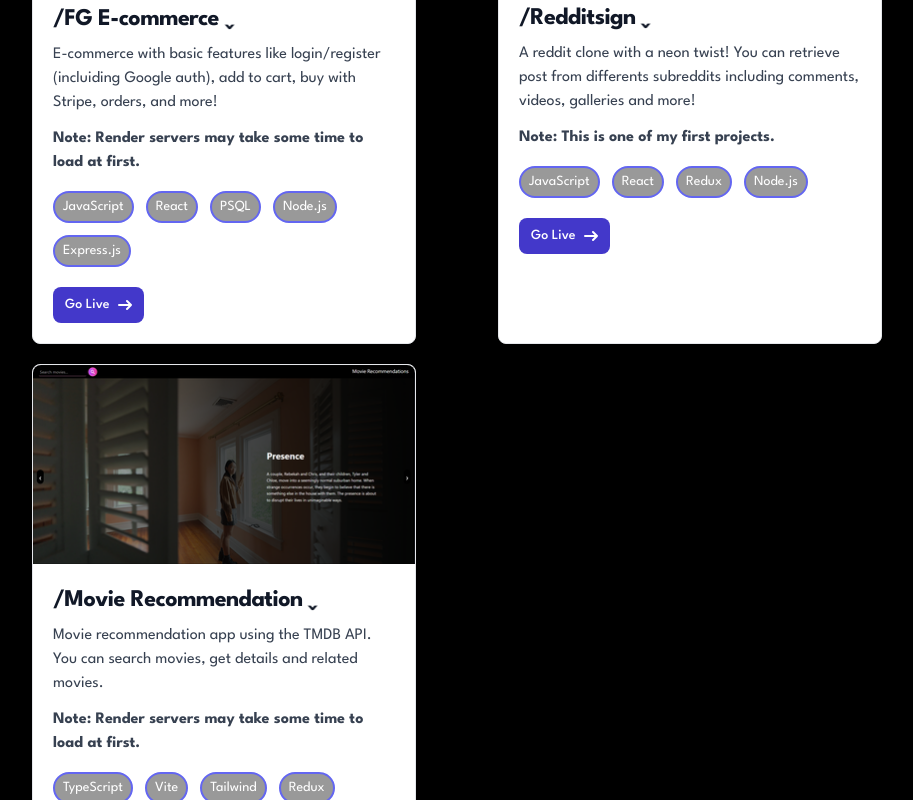
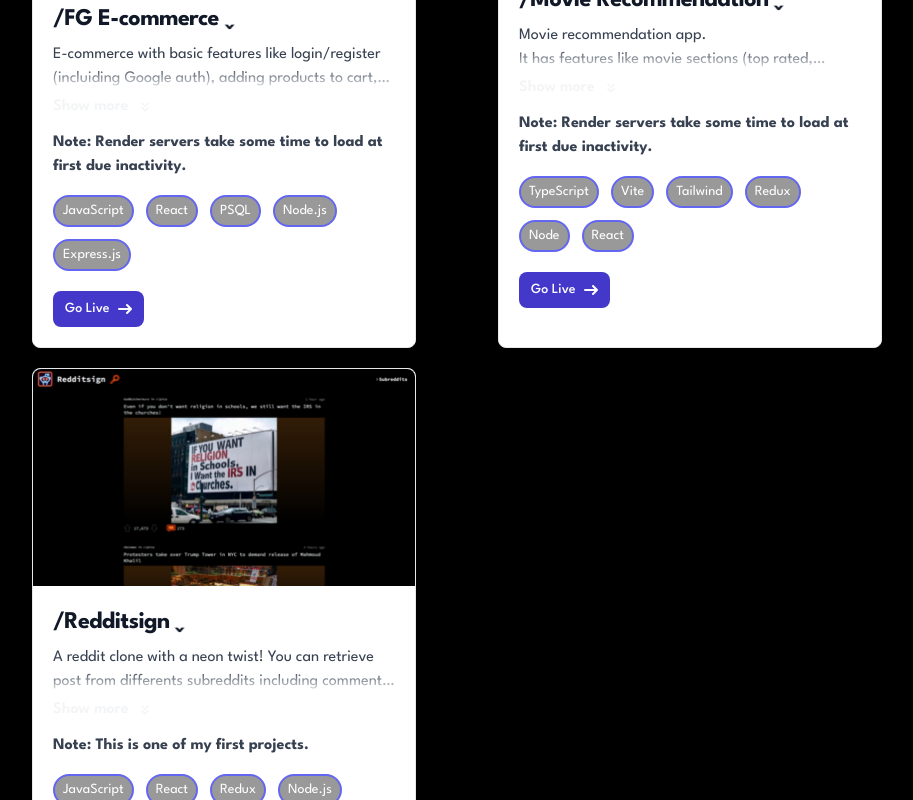
Before and after one commit to FrancoGutierrez23/fg-portfolio, a React (Create React App) app: page / in a window 1280 px wide. Shown: the part 1180-1980 px from the top of the page, without its empty margins (183-1096 px from the left). Built offline with nearby package versions, Linux system fonts and the light colour scheme.

Commit message:
Improves translations and add effects to proyects.

```diff
--- a/src/components/About.jsx
+++ b/src/components/About.jsx
@@ -13,7 +13,7 @@
       <p className="pl-4 mt-4">
         <span className="text-indigo-500">{t("description")}</span>:{" "}
         <span className="text-white pl-1">
-          "{t("After spending a few years programming small projects as a hobby, I decided to formalize my knowledge by taking courses that taught a full set of cohesive skills. I'm excited to demonstrate my abilities and collaborate on innovative projects.")}"
+          "{t("aboutDescription")}"
         </span>
         ,
       </p>
--- /dev/null
+++ b/src/components/ProjectDescription.jsx
@@ -0,0 +1,48 @@
+import React, { useState } from "react";
+import { useTranslation } from "react-i18next";
+import {
+  MdKeyboardDoubleArrowDown,
+  MdKeyboardDoubleArrowUp,
+} from "react-icons/md";
+
+const ProjectDescription = ({ description }) => {
+  const [isExpanded, setIsExpanded] = useState(false);
+  const { t } = useTranslation();
+
+  return (
+    <div className="relative">
+      {/* Container for the text and fade effect */}
+      <div className="relative">
+        <p
+          className={`mb-3 text-gray-700 dark:text-gray-300 ${
+            !isExpanded ? "line-clamp-2" : ""
+          }`}
+          style={{ whiteSpace: "pre-line" }}
+        >
+          {description}
+        </p>
+        {!isExpanded && (
+          <div className="absolute bottom-0 left-0 right-0 h-6 bg-gradient-to-t from-white dark:from-gray-800 pointer-events-none" />
+        )}
+      </div>
+      {/* Toggle button */}
+      <div className="relative">
+        <button
+          onClick={() => setIsExpanded(!isExpanded)}
+          className="text-gray-100 absolute -top-2 font-semibold focus:outline-none hover:scale-105 transition"
+        >
+          <div className="flex gap-2 items-center">
+            {isExpanded ? t("Show less") : t("Show more")}
+            {isExpanded ? (
+              <MdKeyboardDoubleArrowUp />
+            ) : (
+              <MdKeyboardDoubleArrowDown />
+            )}
+          </div>
+        </button>
+      </div>
+    </div>
+  );
+};
+
+export default ProjectDescription;
--- a/src/components/Projects.jsx
+++ b/src/components/Projects.jsx
@@ -1,10 +1,11 @@
+// IMPORTS
 import React from "react";
 import EcommerceImg from "./assets/E-commerce_img.png";
 import RedditsignImg from "./assets/Redditsign_img.png";
 import MovieRecommendationImg from './assets/MovieRecommendation_img.png';
 import { useTranslation } from "react-i18next";
-
-
+import ProjectDescription from './ProjectDescription';
+//
 
 const Projects = () => {
   const { t } = useTranslation();
@@ -13,38 +14,39 @@
     {
       img: EcommerceImg,
       title: "FG E-commerce",
-      description:
-        t("E-commerce with basic features like login/register (including Google auth), add to cart, buy with Stripe, orders, and more!"),
+      description: t("eCommerceDescription"),
       url: "https://e-commerce-pp.onrender.com",
-      note: t("Render servers may take some time to load at first."),
+      note: t("RenderNote"),
       usedStack: ["JavaScript", "React", "PSQL", "Node.js", "Express.js"],
-    },
-    {
-      img: RedditsignImg,
-      title: "Redditsign",
-      description: t("A reddit clone with a neon twist! You can retrieve post from differents subreddits including comments, videos, galleries and more!"),
-      url: "https://redditsign.netlify.app",
-      note: t("This is one of my first projects."),
-      usedStack: ["JavaScript", "React", "Redux", "Node.js"],
     },
     {
       img: MovieRecommendationImg,
       title: "Movie Recommendation",
       description:
-        t("Movie recommendation app using the TMDB API. You can search movies, get details and related movies."),
+        t("MovieRecoDescription"),
         url: "https://movie-recommendation-fg.netlify.app",
-        note: t("Render servers may take some time to load at first."),
+        note: t("RenderNote"),
         usedStack: ["TypeScript", "Vite", "Tailwind", "Redux", "Node", "React"]
-    }
+    },
+    {
+      img: RedditsignImg,
+      title: "Redditsign",
+      description: t("RedditsignDescription"),
+      url: "https://redditsign.netlify.app",
+      note: t("This is one of my first projects."),
+      usedStack: ["JavaScript", "React", "Redux", "Node.js"],
+    },
   ];
 
   return (
     <div className="flex bg-black items-center flex-col w-full">
+      {/* Section title */}
       <h3 className="text-white text-2xl w-full">Franco / {t("Projects")} /</h3>
 
       <div className="flex flex-wrap w-full justify-between gap-3 flex-col xmd:flex-row bg-black pt-3">
         {ProjectsData.map((project) => (
           <div className="xmd:max-w-sm max-w-md mb-2 w-full bg-white border border-gray-200 rounded-lg shadow-sm dark:bg-gray-800 dark:border-gray-700">
+            {/* Image */}
             <a href={project.url} target="blank w-full">
               <img
                 className="rounded-t-lg w-full"
@@ -52,6 +54,7 @@
                 alt={project.title}
               />
             </a>
+            {/* Project title */}
             <div className="p-5">
               <a href={project.url} target="blank">
                 <h5 className="mb-2 text-2xl font-bold tracking-tight text-gray-900 dark:text-white">
@@ -59,17 +62,19 @@
                   <span className="inline-block rotate-180">^</span>
                 </h5>
               </a>
-              <p className="mb-3 text-gray-700 dark:text-gray-400">
-                {project.description}
-              </p>
-              <p className="mb-4 text-gray-700 dark:text-gray-400 font-bold">
+              {/* Description */}
+              <ProjectDescription description={project.description} />
+              {/* Note */}
+              <p className="mb-4 mt-10 text-gray-700 dark:text-gray-400 font-bold">
                 {t("Note")}: {project.note}
               </p>
+              {/* Used stack */}
               <div className="flex flex-wrap gap-3 mb-2">
                 {project.usedStack.map((tech) => (
                   <span className="text-white text-sm bg-black bg-opacity-40 border-2 border-indigo-500 rounded-2xl px-2 py-1">{tech}</span>
                 ))}
               </div>
+              {/* Go live button */}
               <a
                 href={project.url}
                 target="blank"
--- a/src/i18n.js
+++ b/src/i18n.js
@@ -14,14 +14,21 @@
       "description": "description",
       "years_old": "years_old",
       "location": "location",
-      "After spending a few years programming small projects as a hobby, I decided to formalize my knowledge by taking courses that taught a full set of cohesive skills. I'm excited to demonstrate my abilities and collaborate on innovative projects.": "After spending a few years programming small projects as a hobby, I decided to formalize my knowledge by taking courses that taught a full set of cohesive skills. I'm excited to demonstrate my abilities and collaborate on innovative projects.",
 
-      "E-commerce with basic features like login/register (including Google auth), add to cart, buy with Stripe, orders, and more!": "E-commerce with basic features like login/register (incluiding Google auth), add to cart, buy with Stripe, orders, and more!",
+      "Show more": "Show more",
+      "Show less": "Show less",
+
+      "aboutDescription": "After spending a few years programming small projects as a hobby, I decided to formalize my knowledge by taking courses that taught a full set of cohesive skills. I'm excited to demonstrate my abilities and collaborate on innovative projects.",
+
+      "eCommerceDescription": "E-commerce with basic features like login/register (incluiding Google auth), adding products to cart, Stripe's checkout, check orders, and more.\n\nThis was my first full-stack project, which used different deployments for the frontend and server, as well as a SQL database in the cloud, all powered by Render.\n\nThis project helped me better understand concepts like integrating different parts of the application, handling error and loading states, authentication, input security, and much more.",
       "Note": "Note",
-      "Render servers may take some time to load at first.": "Render servers may take some time to load at first.",
-      "A reddit clone with a neon twist! You can retrieve post from differents subreddits including comments, videos, galleries and more!": "A reddit clone with a neon twist! You can retrieve post from differents subreddits including comments, videos, galleries and more!",
+      "RenderNote": "Render servers take some time to load at first due inactivity.",
+
+      "MovieRecoDescription": "Movie recommendation app.\nIt has features like movie sections (top rated, upcoming, popular, etc.), search bar, modal with details about selected movies, and of course, recommendations based on your choices.\n\nThis project particularly helped me sharpen my knowledge of TypeScript, Tailwind, and Redux.",
+
+      "RedditsignDescription": "A reddit clone with a neon twist! You can retrieve post from differents subreddits including comments, videos, galleries and more!",
       "This is one of my first projects.": "This is one of my first projects.",
-      "Movie recommendation app using the TMDB API. You can search movies, get details and related movies.": "Movie recommendation app using the TMDB API. You can search movies, get details and related movies.",
+
       "Go Live": "Go Live",
       "MyStack": "MyStack",
 
@@ -32,8 +39,6 @@
       "Your name": "Your name",
       "Your message": "Your message",
       "Send": "Send",
-
-
     }
   },
   es: {
@@ -48,14 +53,22 @@
       "description": "descripción",
       "years_old": "edad",
       "location": "ubicación",
-      "After spending a few years programming small projects as a hobby, I decided to formalize my knowledge by taking courses that taught a full set of cohesive skills. I'm excited to demonstrate my abilities and collaborate on innovative projects.": "Tras pasar unos años programando pequeños proyectos como hobby, decidí consolidar formalmente mis conocimientos con cursos que me enseñaron un conjunto completo de habilidades cohesivas. Estoy preparado y ansioso de poder demostrar mis habilidades y colaborar en proyectos innovadores.",
 
-      "E-commerce with basic features like login/register (including Google auth), add to cart, buy with Stripe, orders, and more!": "E-commerce  con funciones básicas como iniciar sesión/registro (incluida la autenticación de Google), agregar al carrito, comprar con Stripe, pedidos y más!",
+      "Show more": "Mostrar más",
+      "Show less": "Mostrar menos",
+
+      "aboutDescription": "Tras pasar unos años programando pequeños proyectos como hobby, decidí consolidar formalmente mis conocimientos con cursos que me enseñaron un conjunto completo de habilidades cohesivas. Estoy preparado y ansioso de poder demostrar mis habilidades y colaborar en proyectos innovadores.",
+
+      "eCommerceDescription": "E-commerce  con funciones básicas como iniciar sesión/registrarse (incluido Google auth), agregar productos al carrito, comprar con Stripe, ver pedidos y más.\n\nEste fue mi primer projecto full-stack, en el cual usé distintos deploys para el frontend y el server, además de una base de datos SQL en la nube, todo con Render.\n\nEste projecto me ayudó  a entender mejor conceptos como la integración de distintas partes de la aplicación, manejo de estados de error y carga, autentificación, seguridad de los inputs, y mucho más.",
       "Note": "Nota",
-      "Render servers may take some time to load at first.": "Es posible que los servidores de Render tarden un tiempo en cargarse al principio.",
-      "A reddit clone with a neon twist! You can retrieve post from differents subreddits including comments, videos, galleries and more!": "¡Un clon de Reddit con un toque de neón! Puedes recuperar publicaciones de diferentes subreddits, incluyendo comentarios, videos, galerías y más!",
+      "RenderNote": "Los servidores de Render tardan en cargar al inicio por inactividad.",
+
+      "MovieRecoDescription": "App de recomendaciones de películas.\nCuenta con características como secciones de películas (mejores valoradas, próximamente, populares, etc.), buscador, modal con detalles sobre películas seleccionadas y, por supuesto, recomendaciones basada en tus elecciones.\n\nEste proyecto me ayudó particularmente a afilar mis conocimientos de TypeScript, Tailwind y Redux.",
+
+      "RedditsignDescription": "Un clon de Reddit con un toque de neón.\nPuedes ver publicaciones de diferentes subreddits, incluyendo comentarios, videos y galerías, además de poder buscar publicaciones.\n\nEste es uno de mis primeros proyectos usando una API externa y el primero en el que implementé Redux, por lo que me fue útil para ganar un mejor entendimiento de cómo funcionan los estados, las peticiones a una API, la lógica de parte del servidor, y más.",
+
       "This is one of my first projects.": "Este es uno de mis primeros proyectos.",
-      "Movie recommendation app using the TMDB API. You can search movies, get details and related movies.": "App para recomendaciones de películas. Puedes buscar películas, sus detalles y películas relacionadas.",
+
       "Go Live": "Sitio en vivo",
       "MyStack": "MiStack",
 
```
